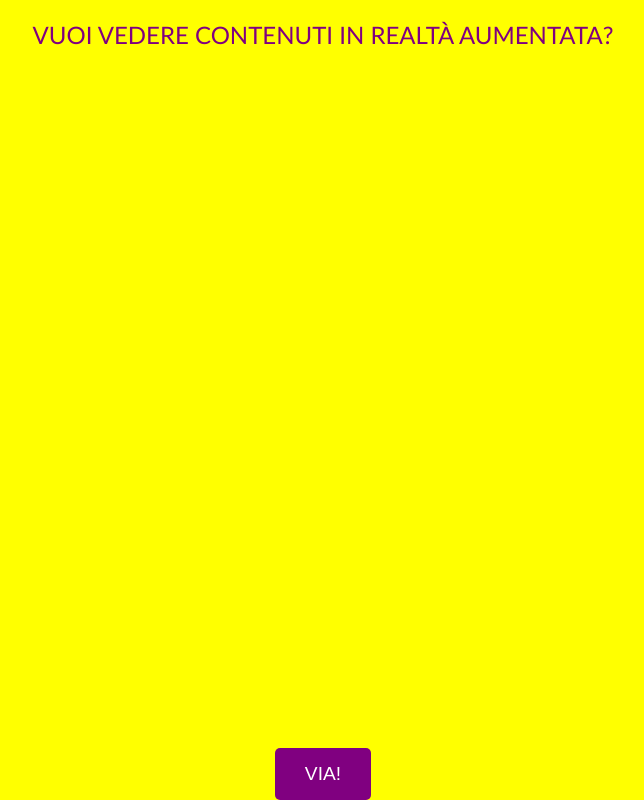
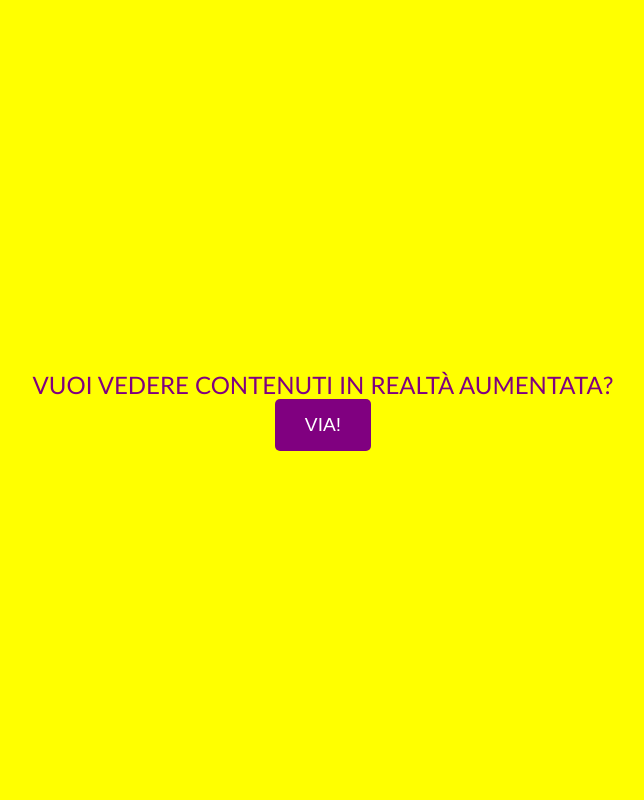
Before and after one commit to lauraMister/paginaar, a plain HTML site: page index.html in a window 1280 px wide. Shown: the whole page, without its empty margins (317-961 px from the left). Drawn offline with Linux system fonts and the light colour scheme.

Commit message:
Update index.html

```diff
--- a/index.html
+++ b/index.html
@@ -12,7 +12,7 @@
             height: 100vh;
             display: flex;
             flex-direction: column;
-            justify-content: flex-start; /* Modifica qui */
+            justify-content: center; /* Modifica qui */
             align-items: center;
             font-family: 'Calibri', sans-serif;
         }
@@ -30,7 +30,6 @@
             border-radius: 5px;
             font-size: 1.2em;
             cursor: pointer;
-            margin-top: auto; /* Modifica qui */
         }
     </style>
 </head>
```
